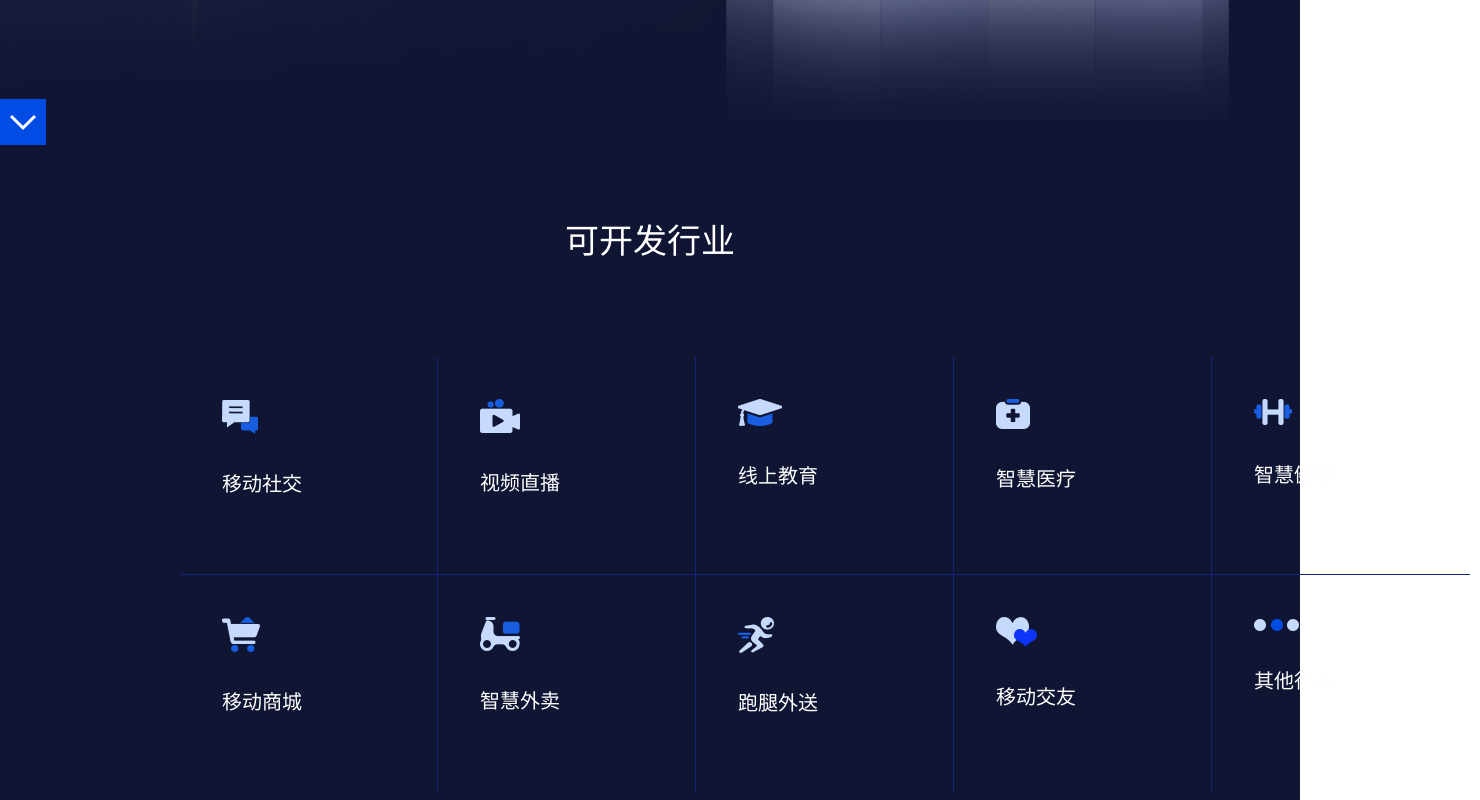
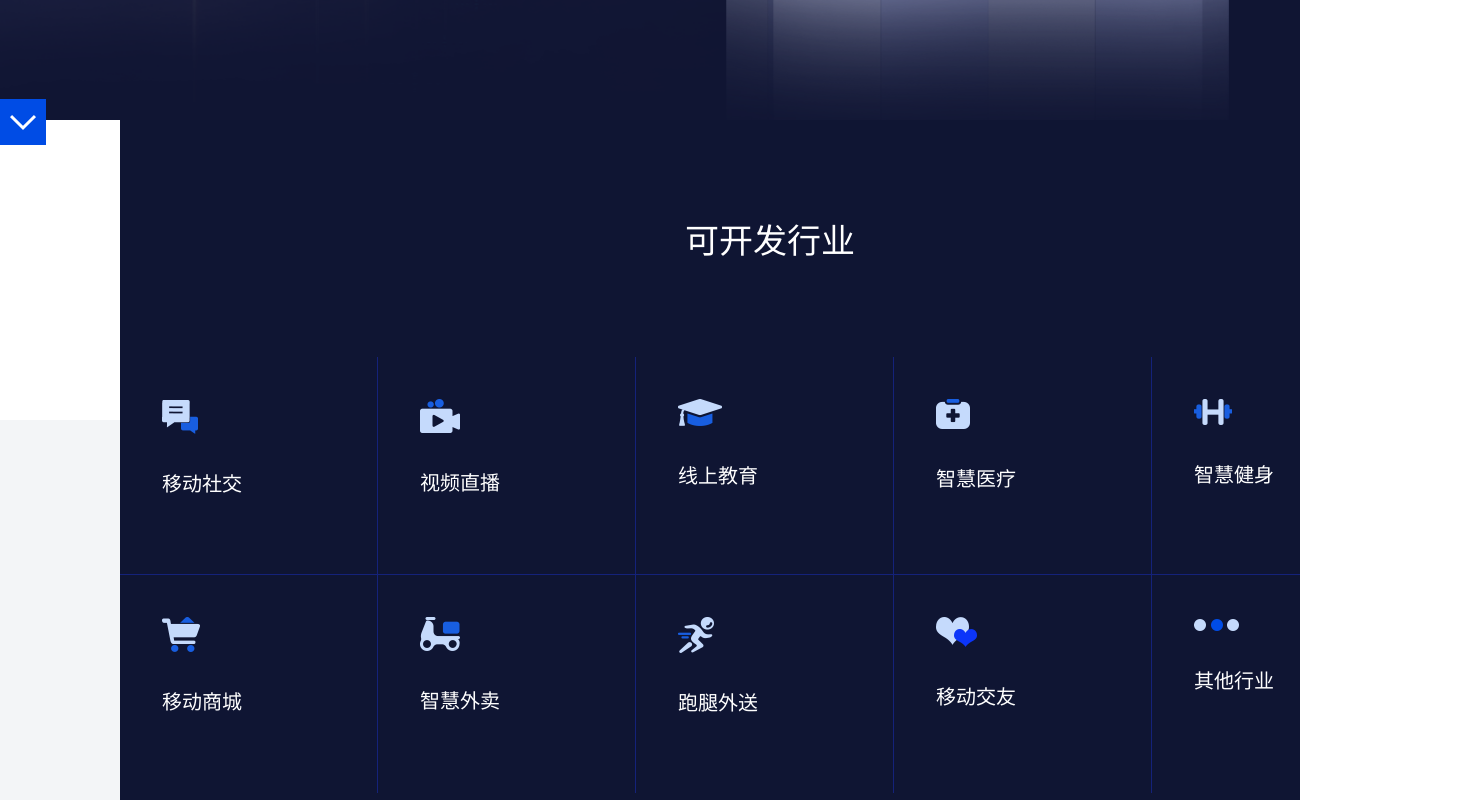
Before and after one commit to ZhangBarry825/zhengshang-website, a Vue app: page /#/gov-cloud in a window 1280 px wide. Shown: the part 660-1460 px from the top of the page, 1480 px wide, since content can reach past the window. Built offline with nearby package versions, Linux system fonts and the light colour scheme.

Commit message:
GovCloud adaptive width

```diff
--- a/src/views/GovCloud.vue
+++ b/src/views/GovCloud.vue
@@ -3,11 +3,11 @@
         <Header ></Header>
         <Background :type-index="1"></Background>
         <div class="center">
-            <div class="ability" :style="'width:'+(1300+(screenWidth-1300)/2+(screenWidth-1300)*3/10)+'px;left:-'+(screenWidth-1300)*3/10+'px'">
+            <div class="ability" >
                 <div class="ability-title">
                     可开发行业
                 </div>
-                <div class="list-line1">
+                <div class="list-line1" :style="'margin-left: '+marginWidth+'px;'">
                     <div class="item" @mouseenter="itemHover(0)" @mouseleave="itemHover(-1)">
                         <div class="item-line1">
                             <img :src="activeIndex==0?require('../assets/images/kkh0.png'):require('../assets/images/kk0.png')" alt="">
@@ -69,7 +69,7 @@
                         </div>
                     </div>
                 </div>
-                <div class="list-line2">
+                <div class="list-line2" :style="'margin-left: '+marginWidth+'px;'">
                     <div class="item" @mouseenter="itemHover(5)" @mouseleave="itemHover(-1)">
                         <div class="item-line1">
                             <img :src="activeIndex==5?require('../assets/images/kkh5.png'):require('../assets/images/kk5.png')" alt="">
@@ -279,6 +279,12 @@
                 this.activeIndex = index
             }
         },
+        computed:{
+          marginWidth(){
+              let res= ((this.screenWidth-1300)/2-120)>0?((this.screenWidth-1300)/2-120):0
+              return res
+          }
+        },
         mounted() {
             this.screenWidth = document.body.clientWidth;
             this.screenHeight = document.body.clientHeight;
@@ -295,16 +301,21 @@
 <style scoped lang="scss">
     .GovCloud-page{
         @include page-style;
+        position: relative;
         .center{
             margin: 0 auto;
-            width: 1300px;
-            position: relative;
+            width: 100%;
+            height:996px;
+            position: absolute;
+            overflow-x: hidden;
             .ability{
                 z-index: 9;
+                width: 100%;
                 min-width: 1300px;
                 height:996px;
                 background:rgba(15,21,51,1);
                 position: absolute;
+                left: 120px;
                 .ability-title{
                     width: 100%;
                     text-align: center;
@@ -314,7 +325,6 @@
                     margin: 94px 0;
                 }
                 .list-line1{
-                    margin-left: 180px;
                     width: 1300px;
                     display: flex;
                     .item:hover{
@@ -360,7 +370,6 @@
                     }
                 }
                 .list-line2{
-                    margin-left: 180px;
                     width: 1300px;
                     display: flex;
                     .item:hover{
```
